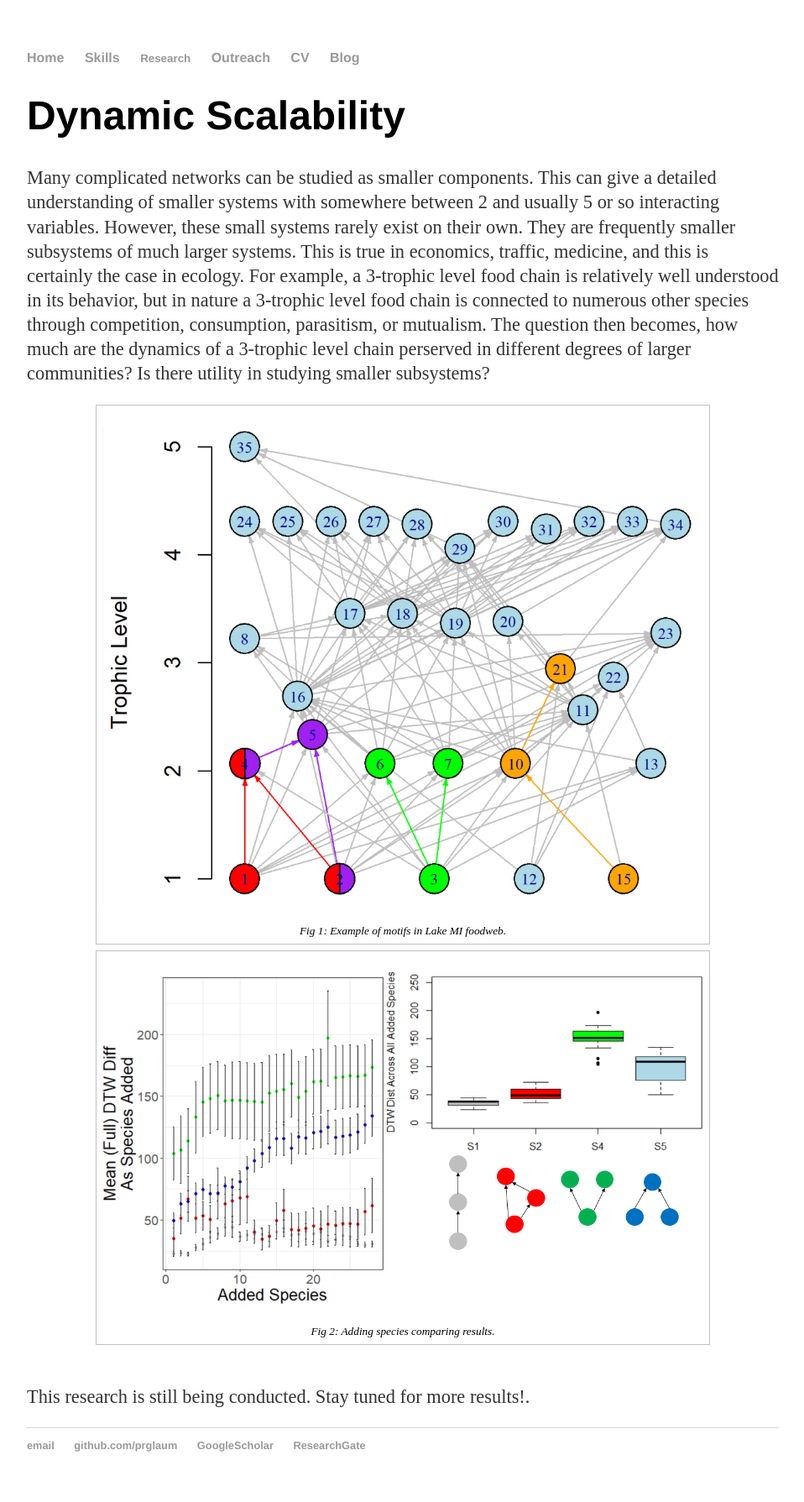
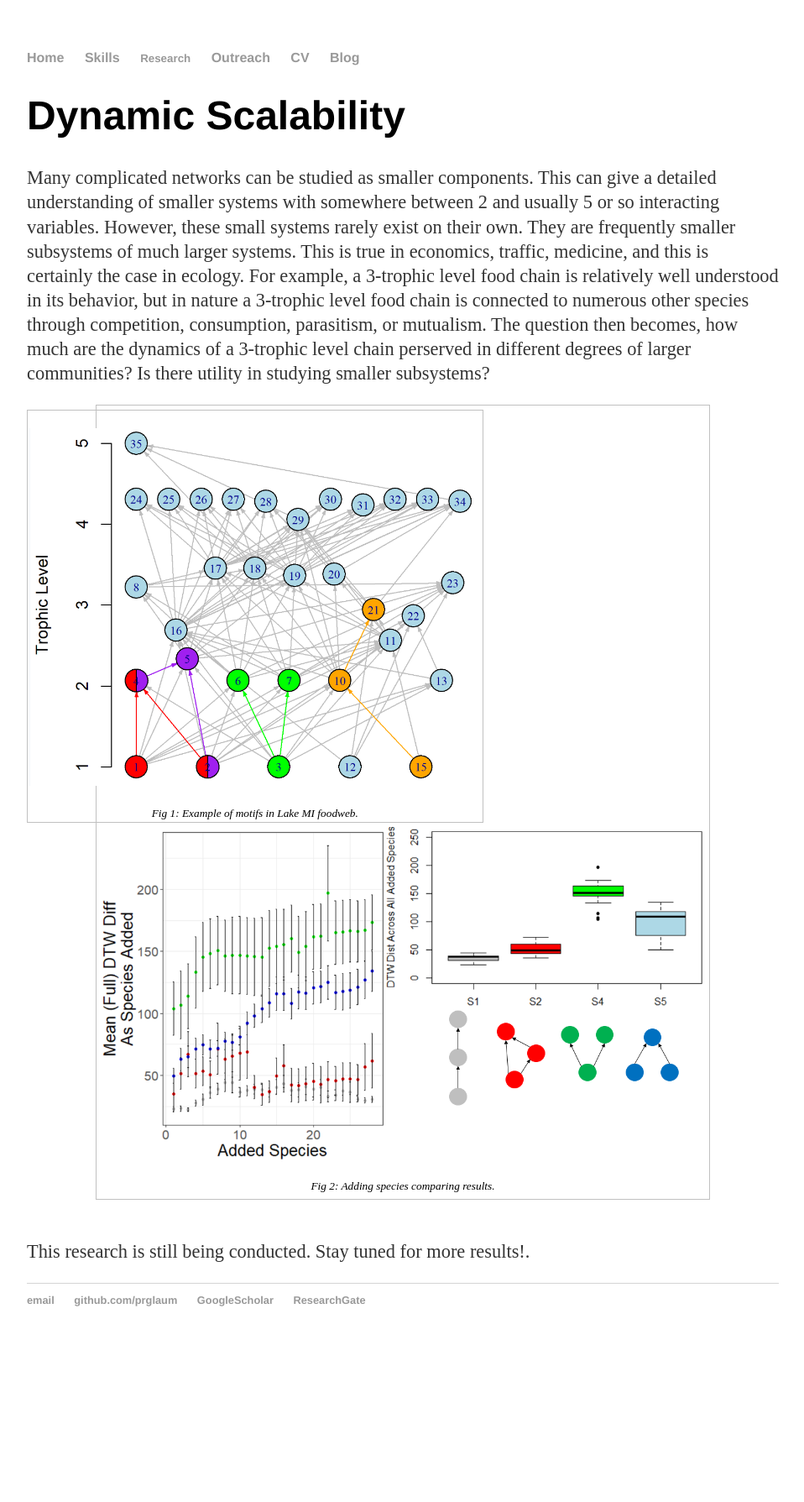
Before and after one commit to prglaum/prglaum.github.io, a Jekyll site: the page built from research/scalability/index.html, in a window 1280 px wide. Shown: the whole page at 84% size, without its empty margins (160-1118 px from the left). Built offline with Jekyll 4.4.1, drawn with Linux system fonts in a browser that asks for light colours; after the commit the page ends 1616 px from its top, so only the background shows below that.

Commit message:
Update index.html

```diff
--- a/research/scalability/index.html
+++ b/research/scalability/index.html
@@ -12,7 +12,7 @@ title: Dynamic Scalability
   degrees of larger communities? Is there utility in studying smaller subsystems? </p>
 </div><!-- /.blurb -->
 
-<figure40 class="div80">
+<figure40 class="div60 float-img-left">
 		<p><img class=scaled src="{{site.url}}/docs/assets/images/LakeMIFoodweb.PNG" alt="lakeMI">
 		<figcaption>Fig 1: Example of motifs in Lake MI foodweb. </figcaption>
 </figure40>
```
